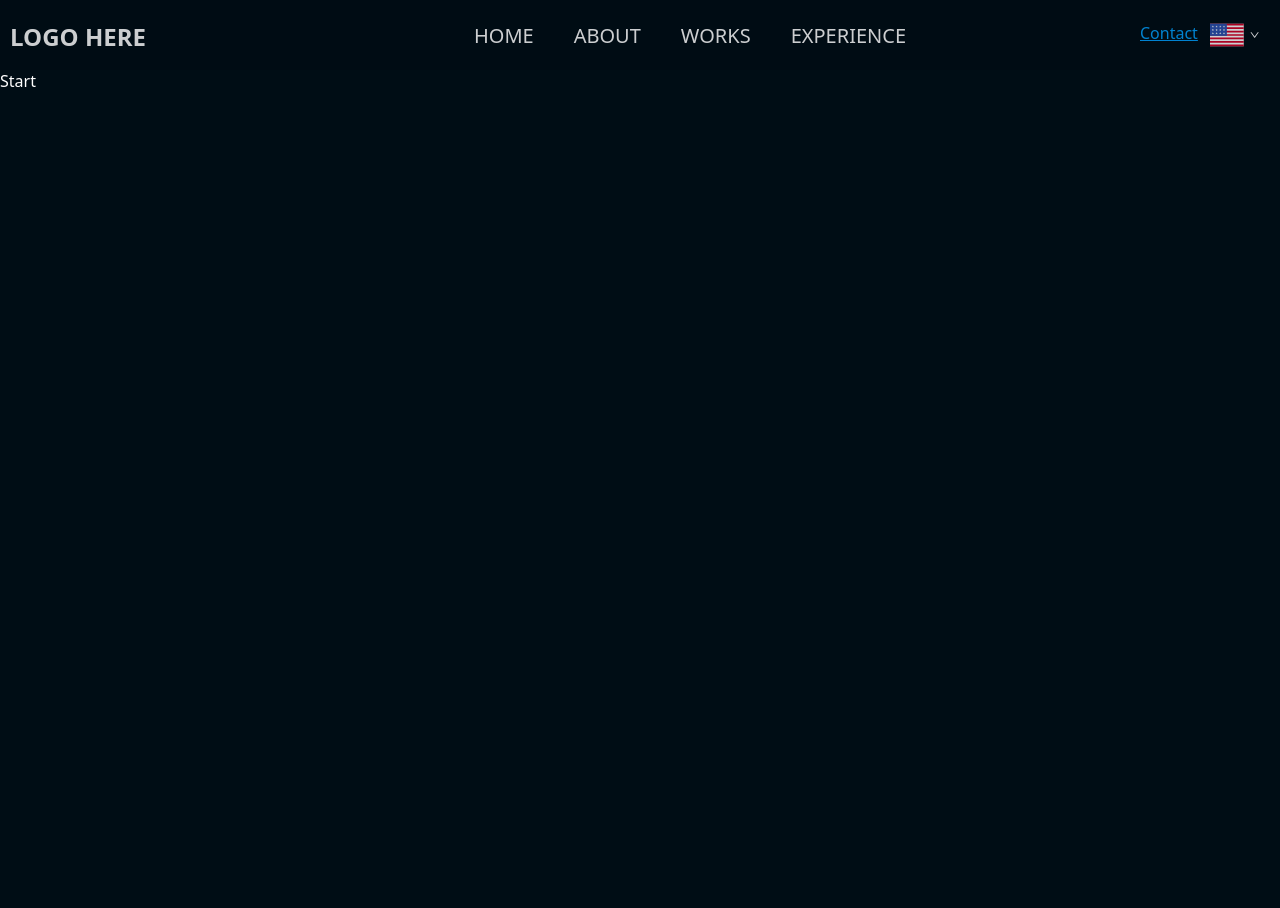
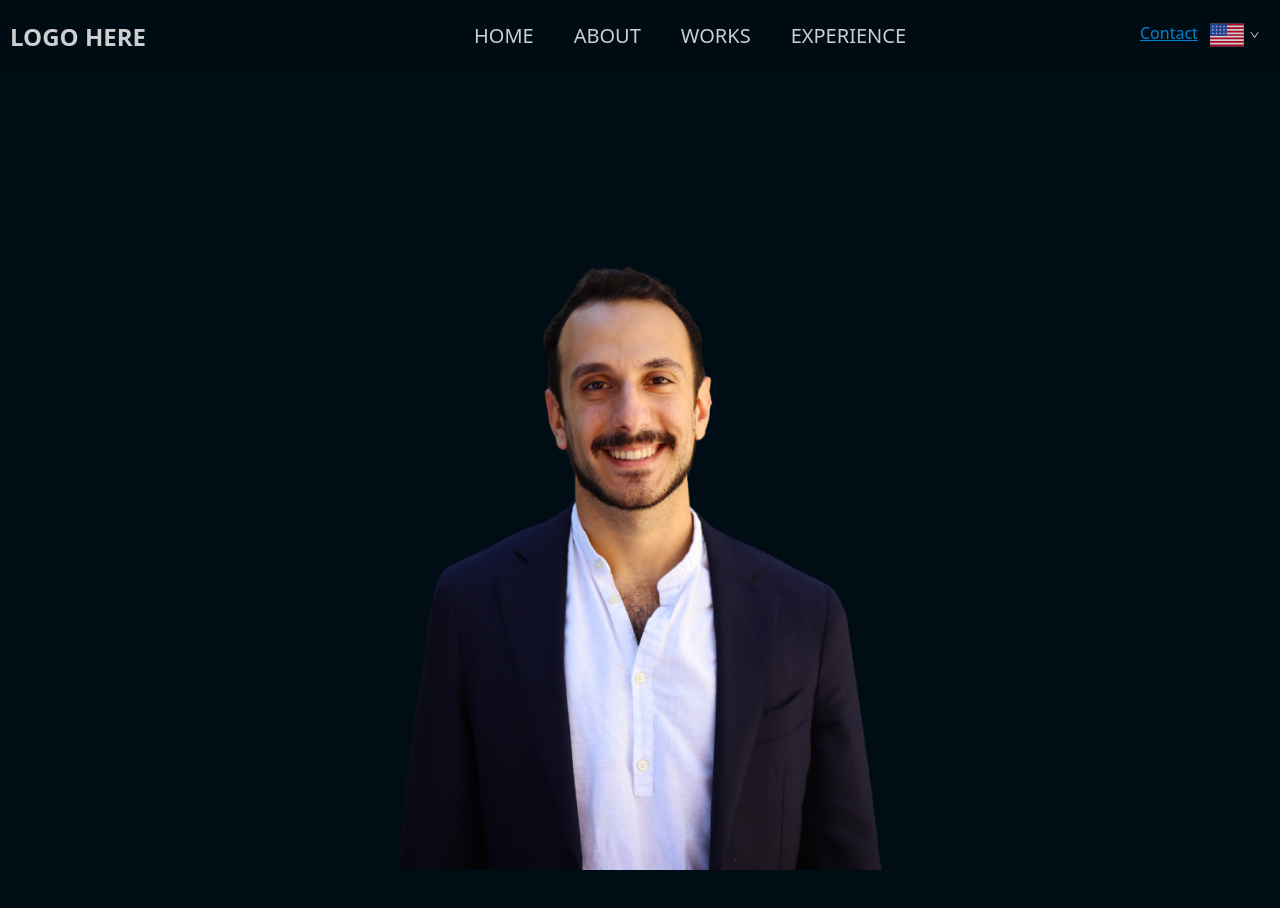
Before and after one commit to wojwozniak/portfolio, a React (Vite) app: page / in a window 1280 px wide. Shown: the top 908 px of the page. Built offline with nearby package versions, Linux system fonts and the light colour scheme.

Commit message:
start section some work

```diff
--- a/src/components/sections/Sections.tsx
+++ b/src/components/sections/Sections.tsx
@@ -1,4 +1,4 @@
-import Start from './Start'
+import Start from './start/Start'
 import './sections.css'
 
 const Sections = () => {
--- a/src/components/sections/start.css
+++ /dev/null
@@ -1,7 +0,0 @@
-/* ### Start section ### */
-
-.start {
-  height: 100vh;
-  width: 100%;
-  background-color: #000D15;
-}
--- /dev/null
+++ b/src/components/sections/start/Avatar.tsx
@@ -0,0 +1,11 @@
+import PersonPhoto from '../../../assets/images/start-photo.png'
+
+const Avatar = () => {
+    return (
+        <div className='start__img'>
+            <img src={PersonPhoto} alt="avatar" className="start__avatar" />
+        </div>
+    )
+}
+
+export default Avatar
--- a/src/components/sections/Start.tsx
+++ b/src/components/sections/start/Start.tsx
@@ -1,10 +1,10 @@
-import React from 'react'
+import Avatar from './Avatar'
 import './start.css'
 
 const Start = () => {
   return (
     <section className='start'>
-        Start
+      <Avatar />
     </section>
   )
 }
--- /dev/null
+++ b/src/components/sections/start/start.css
@@ -0,0 +1,25 @@
+/* ### Start section ### */
+
+.start {
+  height: 100vh;
+  width: 100%;
+  background-color: #000D15;
+  display: flex;
+  justify-content: center;
+}
+
+.start__img {
+  height: 80vh;
+  margin-top: 20vh;
+  width: 80%;
+  overflow: hidden;
+  display: flex;
+  justify-content: center;
+}
+
+.start__img img {
+  max-height: 100%;
+  max-width: 90%;
+  object-fit: contain;
+  z-index: 2;
+}
```
Also changed, not shown: src/assets/images/start-photo.png (added).
